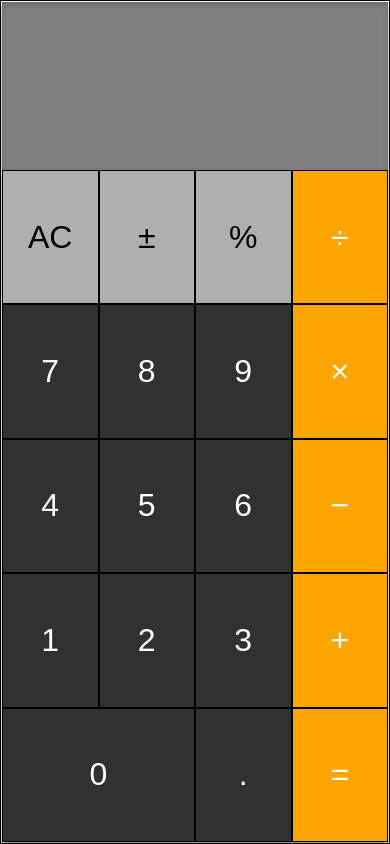
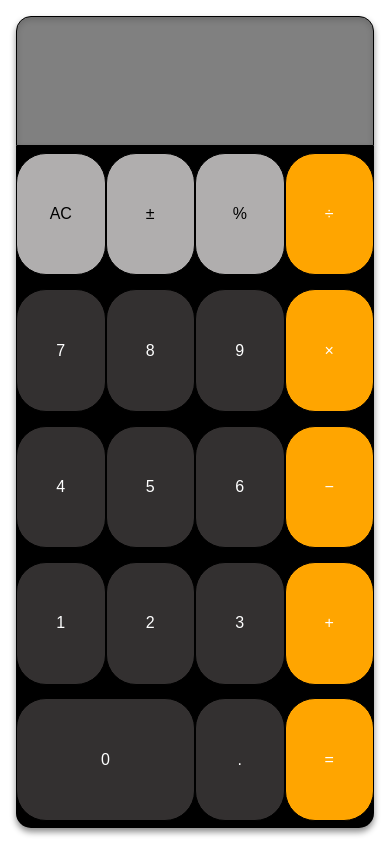
Before and after one commit to MrZanpakuto/calculator, a plain HTML site: page index.html in a window 390 px wide. Drawn offline with Linux system fonts and the light colour scheme.

Commit message:
Add Borders, Padding, and Border-Radius Back

```diff
--- a/styles.css
+++ b/styles.css
@@ -167,14 +167,6 @@ footer {
 /* style mobile view */
 @media (max-width: 768px) {
 
-    html, body {
-        overflow-y: hidden;
-    }
-
-    body {
-        position: relative;
-    }
-
     header,
     aside,
     footer {
@@ -182,19 +174,12 @@ footer {
     }
     .container {
         display: flex;
-        border: 1px solid black;
-        padding: 1px;
-        max-height: 100%;
+        padding: 0;
     }
 
     .calc-container{
         flex: 1;
-    }
-
-     #display
-    ,.btn-container
-    ,.btn > button {
-      border-radius: 0;
+        padding: 1rem;
     }
 
     #display {
@@ -203,27 +188,28 @@ footer {
     }
 
     .btn-container {
-       flex: 3 1 0;
+       flex: 4 1 0;
+    }
+
+     button,
+    .bigger-btn > button {
+        border-radius: 30px;
+        width: 100%;
     }
 
     button {
-        height: 100%;
-        width: 100%;
+        height: 90%;
         padding: 0;
         margin: 0;
-        font-size: 2rem;
+        font-size: 1rem;
     }
 
-     .equal
+     #display
+    ,.equal
     ,.operator
     ,.numbers {
         border: 1px solid black;
     }
-
-    .bigger-btn > button {
-        width: 100%;
-    }
-
 }
 /* applied with js */
 .selected {
```
